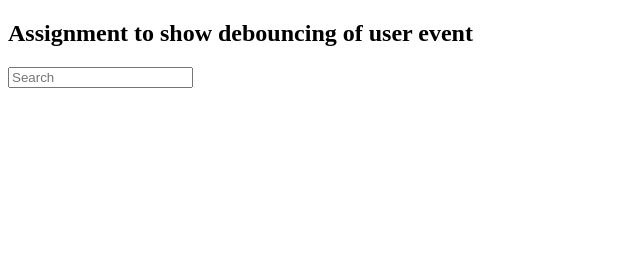
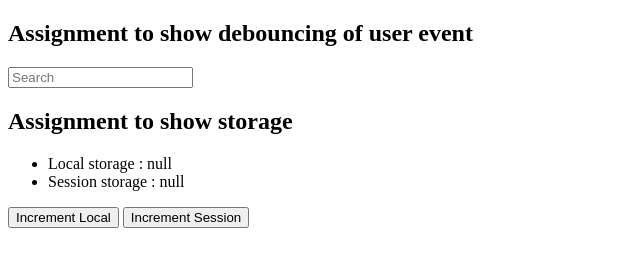
Before and after one commit to sachinzemoso/sachinzemoso.github.io, a plain HTML site: page assignment.html in a window 1280 px wide. Shown: the whole page, without its empty margins (0-640 px from the left). Drawn offline with Linux system fonts and the light colour scheme.

Commit message:
feat: assignment on local session storage

```diff
--- a/assets/script/main.js
+++ b/assets/script/main.js
@@ -256,3 +256,28 @@ const { name, age } = person;
 
 console.log(name);
 console.log(age);
+
+/**
+ * Assignment of storage using local and session
+ */
+const incrementLocal = () => {
+    if (localStorage.getItem("localVariableKey")) {
+        let count = localStorage.getItem("localVariableKey");
+        count = parseInt(count) + 1;
+        localStorage.setItem("localVariableKey", count)
+    } else {
+        localStorage.setItem("localVariableKey", 0)
+    }
+    document.querySelector('#localSpan').textContent = localStorage.getItem("localVariableKey");
+}
+
+const incrementSession = () => {
+    if (sessionStorage.getItem("sessionVariableKey")) {
+        let count = sessionStorage.getItem("sessionVariableKey");
+        count = parseInt(count) + 1;
+        sessionStorage.setItem("sessionVariableKey", count)
+    } else {
+        sessionStorage.setItem("sessionVariableKey", 0)
+    }
+    document.querySelector('#sessionSpan').textContent = sessionStorage.getItem("sessionVariableKey");
+}
--- a/assignment.html
+++ b/assignment.html
@@ -13,6 +13,15 @@
                 <h2>Assignment to show debouncing of user event</h2>
                 <input id="searchInput" type="text" placeholder="Search" class="customHide" onkeyup="search()">
             </article>
+            <article>
+                <h2>Assignment to show storage</h2>
+                <ul>
+                    <li>Local storage : <span id="localSpan">null</span></li>
+                    <li>Session storage : <span id="sessionSpan">null</span></li>
+                </ul>
+                <input type="button"  onclick="incrementLocal()" value="Increment Local">
+                <input type="button"  onclick="incrementSession()" value="Increment Session">
+            </article>
         </main>
     </body>
 </html>
```
